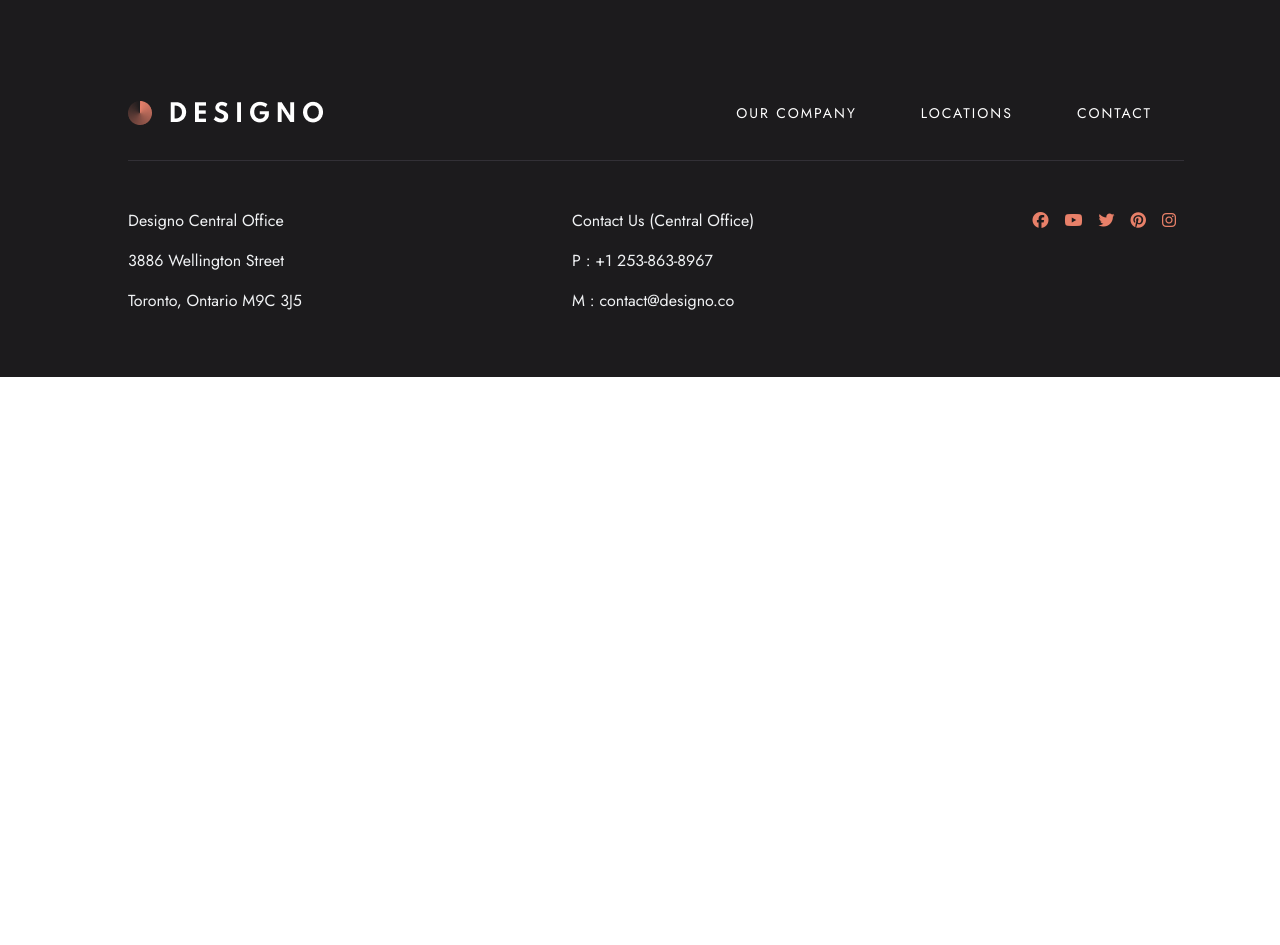
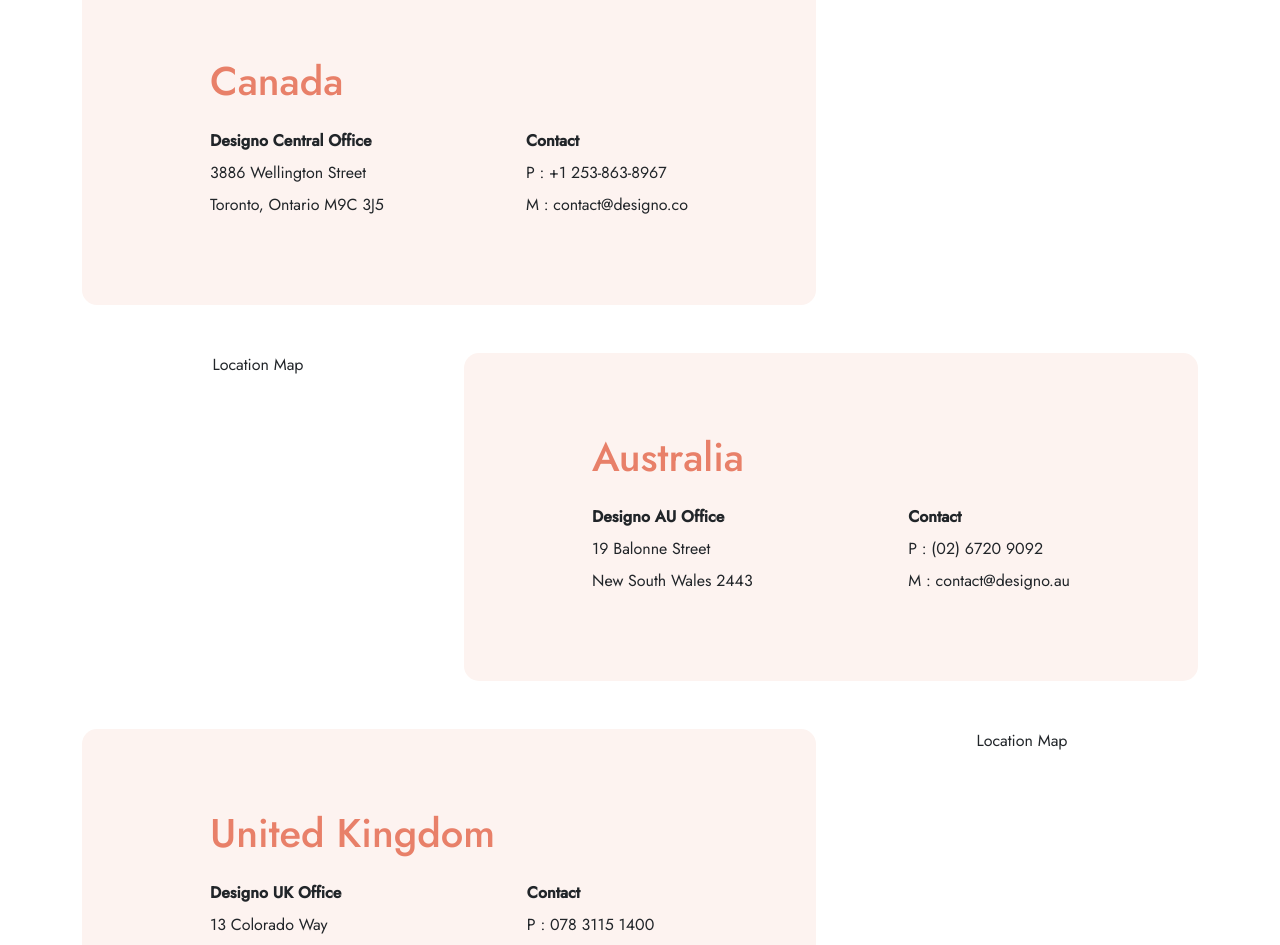
Before and after one commit to adetutudeborah/designo, a React (Vite) app: page /locations in a window 1280 px wide. Shown: the part 207-1152 px from the top of the page. Before the commit the page ends 800 px from the top, so only its background shows below. Built offline with nearby package versions, Linux system fonts and the light colour scheme.

Commit message:
added the locations page

```diff
--- a/src/Components/Location/Location.jsx
+++ b/src/Components/Location/Location.jsx
@@ -10,26 +10,25 @@
             <div className='row text-center'>
 
                 <div className='col-lg-4 aboutlocation'>
-                <img src={images.canada} alt="canada-location-img" className='img-fluid aboutlocationimg'/>
-
+                  <img src={images.canada} alt="canada-location-img" className='img-fluid aboutlocationimg'/>
                 <p className='aboutlocationname'>Canada</p>
-                <Link to="/location">
+                <Link to="/locations">
                     <a href='' className='seelocationbtn'>See Location</a>
                     </Link>
                 </div>
 
                 <div className='col-lg-4 aboutlocation'>
-                <img src={images.australia} alt="australia-location-img" className='img-fluid aboutlocationimg'/>
+                  <img src={images.australia} alt="australia-location-img" className='img-fluid aboutlocationimg'/>
                 <p className='aboutlocationname'>Australia</p>
-                    <Link to="/location">
+                    <Link to="/locations">
                     <a href='' className='seelocationbtn'>See Location</a>
                     </Link>
                 </div>
 
                 <div className='col-lg-4 aboutlocation'>
-            <img src={images.unitedkingdom} alt="united-kingdom-location-img" className='img-fluid aboutlocationimg'/>
+                  <img src={images.unitedkingdom} alt="united-kingdom-location-img" className='img-fluid aboutlocationimg'/>
                 <p className='aboutlocationname'>United Kingdom</p>
-                <Link to="/location">
+                <Link to="/locations">
                     <a href='' className='seelocationbtn'>See Location</a>
                     </Link>
                 </div>
--- a/src/Pages/Contact/Contact.jsx
+++ b/src/Pages/Contact/Contact.jsx
@@ -1,10 +1,15 @@
 import React from 'react';
 import './Contact.css';
+import Location from '../../Components/Location/Location';
 
 function Contact() {
     return(
-        <div className='contactcontainer'>
+        <div className='container'>
           Contact Us
+
+          <div>
+               <Location />
+            </div>
        </div>
     )
 }
--- a/src/Pages/Locations/Locations.css
+++ b/src/Pages/Locations/Locations.css
@@ -0,0 +1,62 @@
+.locationpagecontainer{
+   margin: 5rem 0 8rem;
+}
+
+.locationinfo,
+.australiainfo{
+    background-color: var(--tertiary-color);
+    border-radius: 15px;
+    padding: 5rem 8rem;
+}
+
+.locationname{
+    font-size: 2.5rem;
+    color: var(--primary-color);
+}
+
+.companylocation{
+    display: flex;
+    justify-content: space-between;
+}
+
+.address p{
+    margin-bottom: 0.5rem;
+}
+
+.contact p{
+    margin-bottom: 0.5rem;
+}
+
+p:nth-child(1) {
+    font-weight: bold;
+  }
+
+.locationinnercontainer{
+    display: grid;
+    grid-template-columns: repeat(3, 1fr);
+    grid-template-rows: 1fr;
+    column-gap: 30px;
+    row-gap: 30px;
+}
+
+.locationinfo{
+    grid-column: 1 / 3;
+    grid-row: 1;
+}
+
+.locationmap{
+    grid-column: 3;
+    grid-row: 1;
+}
+
+/* Australia layout */
+
+.australiainfo{
+    grid-column: 2 / -1;
+    grid-row: 1;
+}
+
+.australiamap{
+    grid-column: 1;
+    grid-row: 1;
+}
--- a/src/Pages/Locations/Locations.jsx
+++ b/src/Pages/Locations/Locations.jsx
@@ -1,10 +1,111 @@
 import React from 'react';
 import './Locations.css';
+import Getintouch from '../../Components/Getintouch/Getintouch';
 
 function Locations() {
     return(
-        <div className='locationscontainer'>
-          Locations
+        <div className='container'>
+
+            <div className='locationpagecontainer'>
+
+                <div className='mt-4 locationinnercontainer canada'>
+
+                       {/* Location info */}
+
+                        <div className='locationinfo'>
+
+                            <h4 className='locationname mb-4'>Canada</h4>
+
+                            <div className='companylocation'>
+                                <div className='address'>
+                                    <p>Designo Central Office</p>
+                                    <p>3886 Wellington Street</p>
+                                    <p> Toronto, Ontario M9C 3J5</p>
+                                </div>
+
+                                <div className='contact'>
+                                    <p>Contact</p>
+                                    <p>P : +1 253-863-8967 </p>
+                                    <p>M : contact@designo.co</p>
+                                </div>
+                            </div>
+                        </div>
+
+                         {/* Location map */}
+
+                        <div className='locationmap text-center'>
+                            Location Map
+                        </div>
+                </div>
+
+                 <div className='mt-5 locationinnercontainer australia'>
+
+                       {/* Location info */}
+
+                        <div className='australiainfo'>
+
+                            <h4 className='locationname mb-4'>Australia</h4>
+
+                            <div className='companylocation'>
+                                <div className='address'>
+                                    <p> Designo AU Office</p>
+                                    <p> 19 Balonne Street</p>
+                                    <p>New South Wales 2443</p>
+                                </div>
+
+                                <div className='contact'>
+                                    <p>Contact</p>
+                                    <p>P : (02) 6720 9092 </p>
+                                    <p>M : contact@designo.au</p>
+                                </div>
+                            </div>
+                        </div>
+
+                         {/* Location map */}
+
+                        <div className='australiamap text-center'>
+                            Location Map
+                        </div>
+                </div>
+
+                 <div className='mt-5 locationinnercontainer united-kingdom'>
+
+                       {/* Location info */}
+
+                        <div className='locationinfo'>
+
+                            <h4 className='locationname mb-4'>United Kingdom</h4>
+
+                            <div className='companylocation'>
+                                <div className='address'>
+                                    <p>Designo UK Office</p>
+                                    <p>13 Colorado Way</p>
+                                    <p>Rhyd-y-fro SA8 9GA</p>
+                                </div>
+
+                                <div className='contact'>
+                                    <p>Contact</p>
+                                    <p>P : 078 3115 1400</p>
+                                    <p>M : contact@designo.uk</p>
+                                </div>
+                            </div>
+                        </div>
+
+                         {/* Location map */}
+
+                        <div className='locationmap text-center'>
+                            Location Map
+                        </div>
+                </div>
+
+            </div>
+
+
+           {/* Let's talk about your project */}
+
+           <div>
+              <Getintouch />
+          </div>
        </div>
     )
 }
```
Also changed, not shown: src/Pages/About/About.jsx (line endings or trailing spaces).
